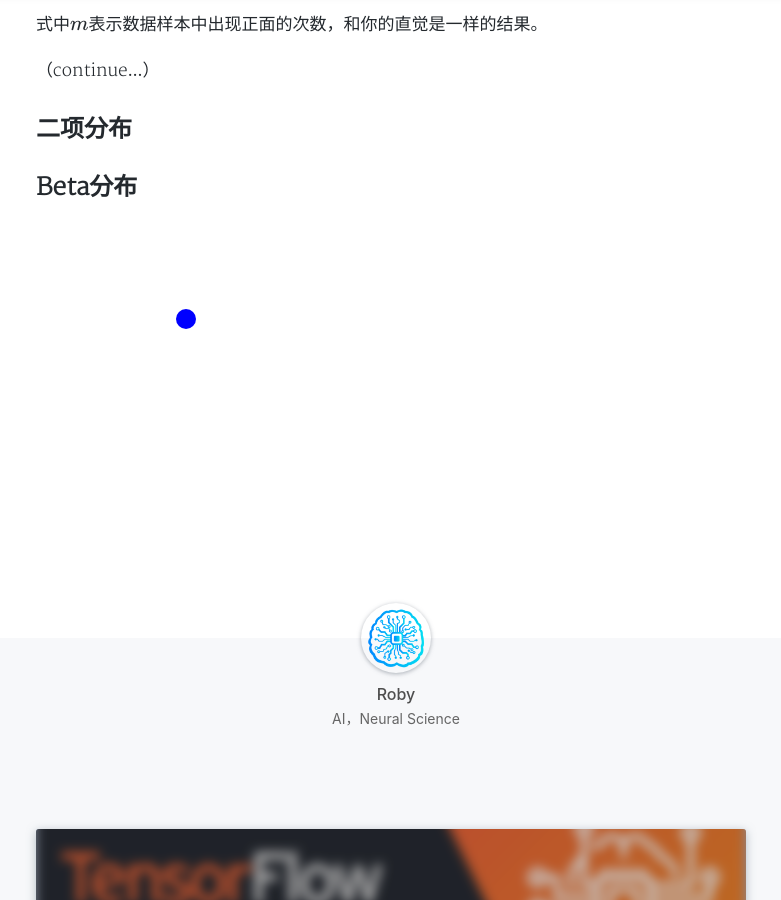
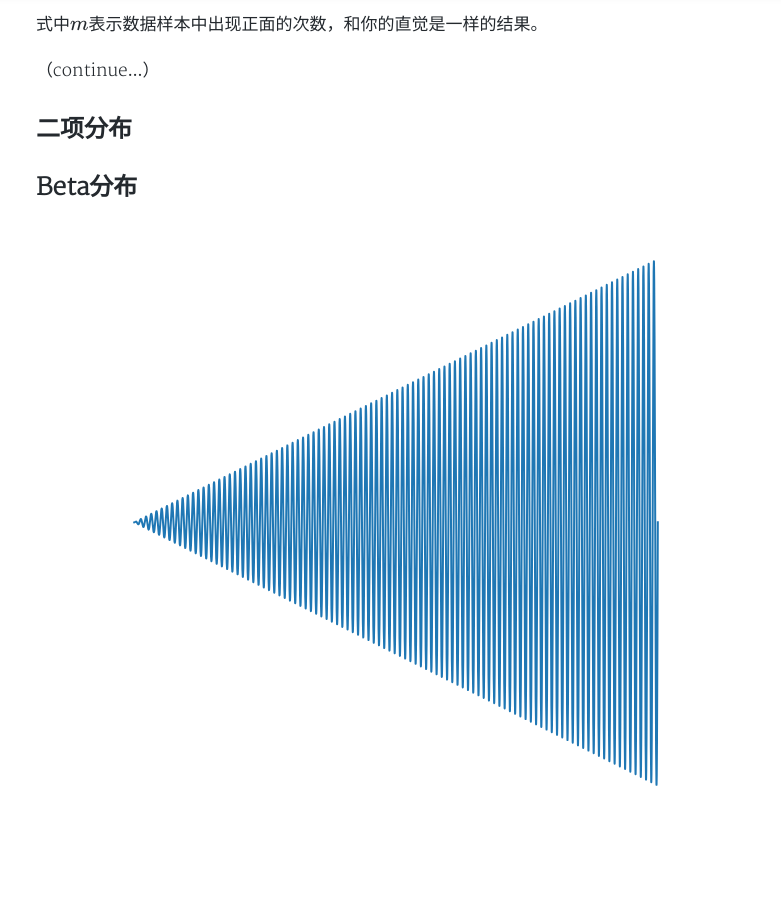
Before and after one commit to changkaizhao/changkaizhao.github.io, a Jekyll site: the page built from _posts/2020-11-09-Binomial-distribution-and-beta-distribution.md, in a window 1280 px wide and 900 px high, scrolled down 2044 px. Shown: the whole window, without its empty margins (244-1025 px from the left). Built offline with Jekyll 4.4.1, drawn with Linux system fonts in a browser that asks for light colours; nearby versions of some CDN libraries; formulas are drawn with MathJax 3; comment, search, counter and statistics services are not loaded; a style sheet for code colours, icons or effects is not loaded.

Commit message:
add svg test

```diff
--- a/_posts/2020-11-09-Binomial-distribution-and-beta-distribution.md
+++ b/_posts/2020-11-09-Binomial-distribution-and-beta-distribution.md
@@ -73,6 +73,7 @@ $$var[x]=\mu(1-\mu)$$
 ## 二项分布
 
 ## Beta分布
+<img src="https://www.digitbrain.science/images/ml_tutorial/test.svg">
 
 <svg width="400" height=300>
     <circle cx="150" cy="100" r="10" fill="blue"/>
```
Also changed, not shown: images/ml_tutorial/test.svg (added).
